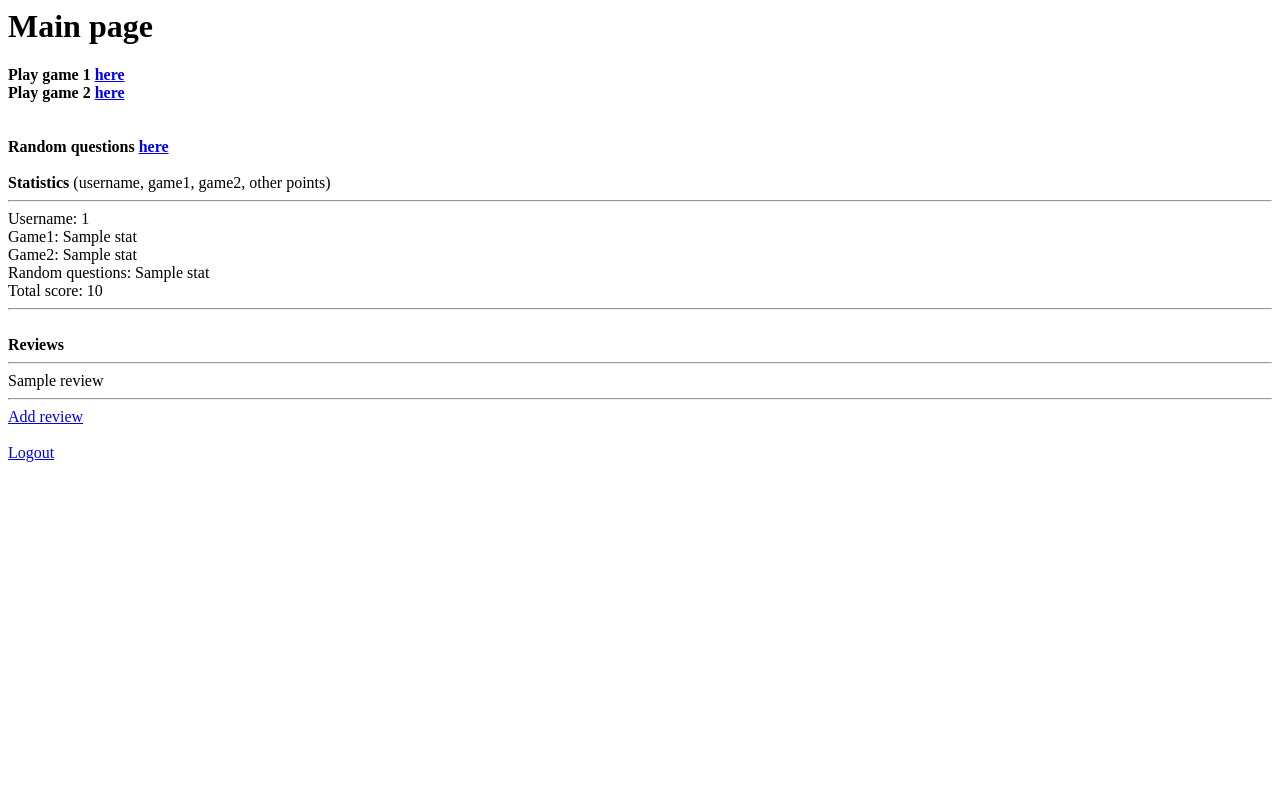
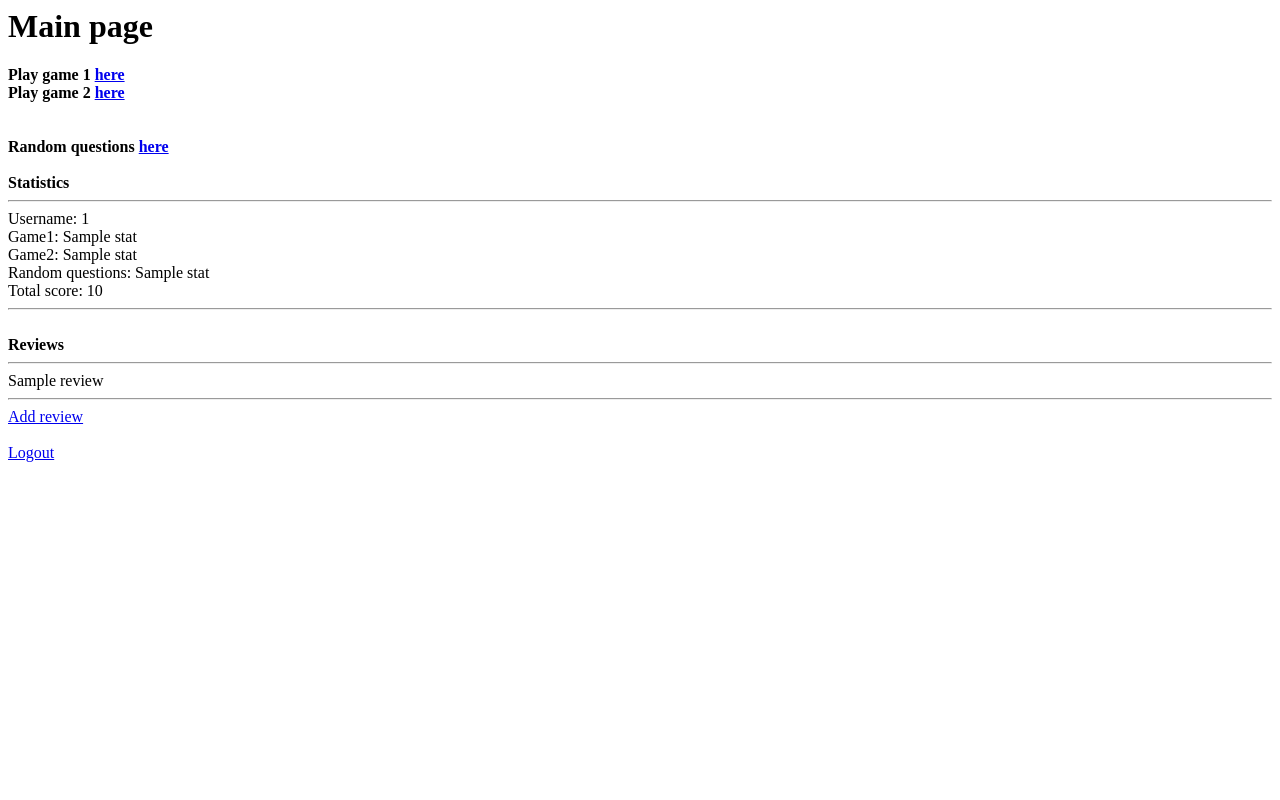
Before and after one commit to theflyingdolphine/tietokantasovellus, a Flask app: template templates/index.html in a window 1280 px wide. Run offline with Flask 2, Linux system fonts and the light colour scheme; the visitor is signed in with stand-in values (Sample User, id 1); the template is opened without the code that fills it: most values are stand-ins (such as "Sample title", 1, 10 or a date in 2020).

Commit message:
Update index.html

```diff
--- a/templates/index.html
+++ b/templates/index.html
@@ -15,7 +15,7 @@ Random questions <a href="/game3">here</a><br><br></b>
 
 {% endif %}
 {% if session.user_id %}
-<b>Statistics</b> (username, game1, game2, other points) <br>
+<b>Statistics</b> <br>
 <hr>
 {% for stats in statistics %}
 Username: {{ stats[0] }} <br>
```
